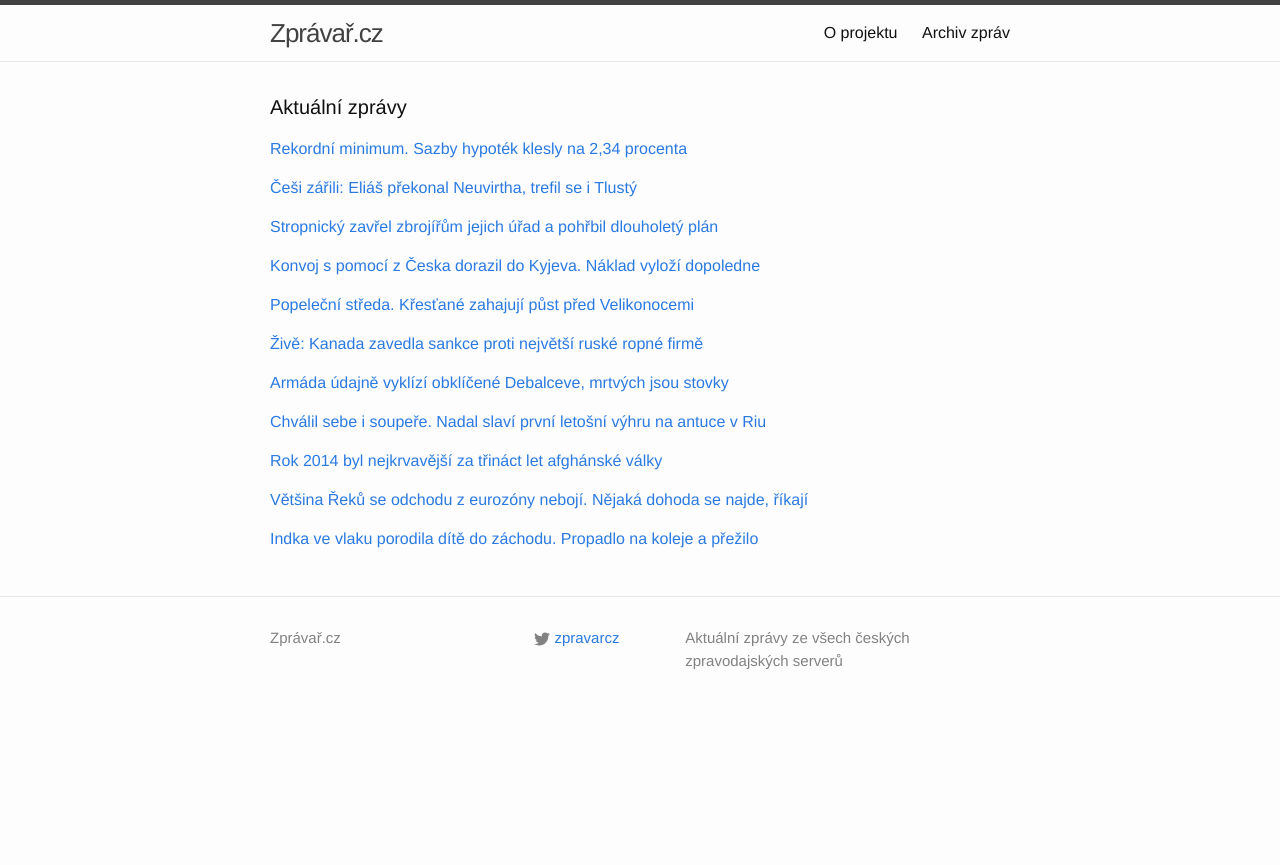
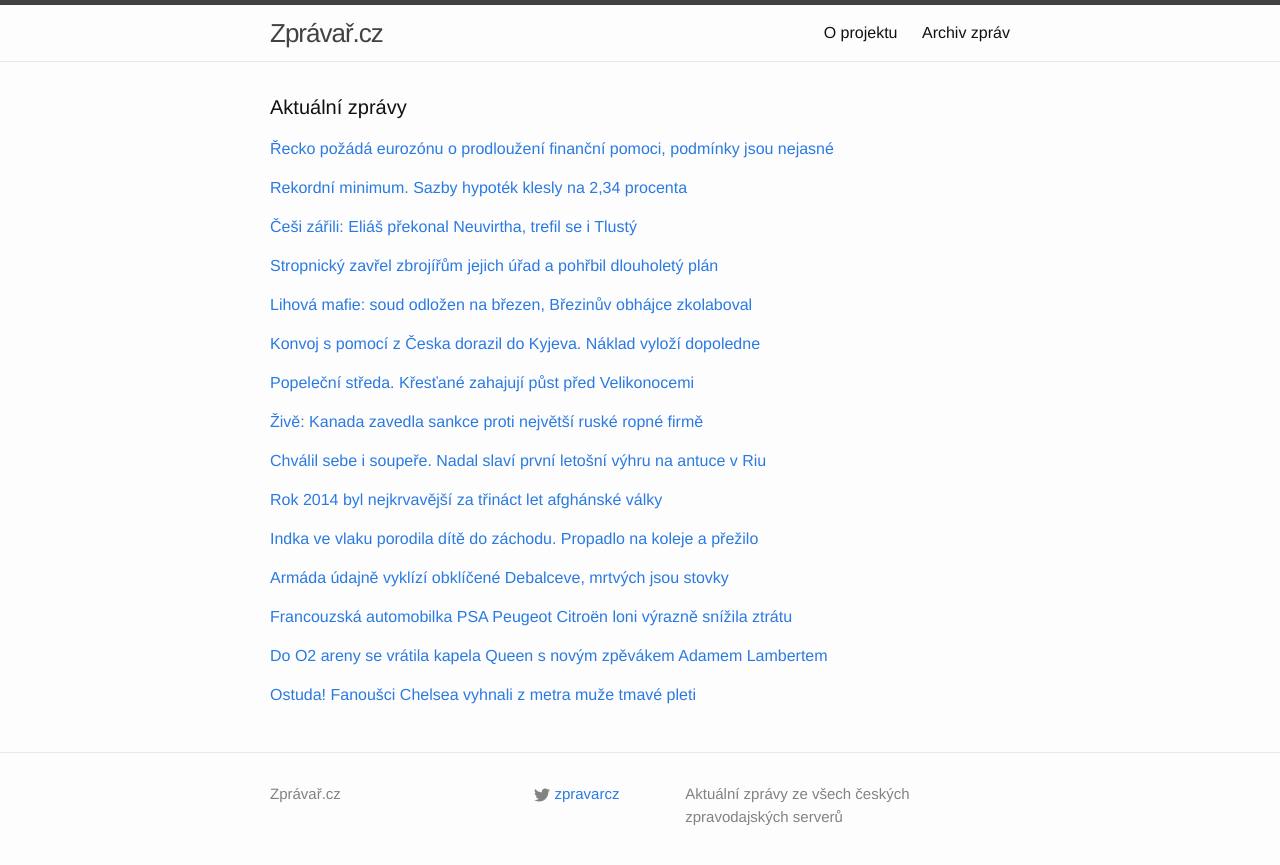
Before and after one commit to adliska/zpravar, a Jekyll site: the page built from index.html, in a window 1280 px wide. Shown: the top 865 px of the page. Built offline with Jekyll 4.4.1, drawn with Linux system fonts in a browser that asks for light colours.

Commit message:
zpravar news update

```diff
--- a/index.html
+++ b/index.html
@@ -5,8 +5,20 @@ layout: default
 <div class="home">
     <h1 class="page-heading">Aktuální zprávy</h1>
 
-<p><a href="javascript:;" onclick="toggle_visibility('zpravy0')">Rekordní minimum. Sazby hypoték klesly na 2,34 procenta</a></p>
+<p><a href="javascript:;" onclick="toggle_visibility('zpravy0')">Řecko požádá eurozónu o prodloužení finanční pomoci, podmínky jsou nejasné</a></p>
 <div id="zpravy0" style="display:none">
+<ul>
+<li><a href=http://byznys.ihned.cz/c1-63553970-recko-pozada-eurozonu-o-prodlouzeni-financni-pomoci-podminky-jsou-nejasne>Řecko požádá eurozónu o prodloužení finanční pomoci, podmínky jsou nejasné - byznys.ihned.cz</a></li>
+<li><a href=http://www.denik.cz/ekonomika/recko-potvrdilo-ze-pozada-eurozonu-o-prodlouzeni-financni-pomoci-20150218.html>Řecko potvrdilo, že požádá eurozónu o prodloužení finanční pomoci - www.denik.cz</a></li>
+<li><a href=http://zpravy.aktualne.cz/ekonomika/recko-zada-eurozonu-o-dalsi-penize-k-podminkam-mlci/r~f36486d0b74e11e486b9002590604f2e/>Řecko žádá eurozónu o další peníze, k podmínkám mlčí - zpravy.aktualne.cz</a></li>
+<li><a href=http://www.financninoviny.cz/zpravodajstvi/zpravy/recko-potvrdilo-ze-pozada-eurozonu-o-prodlouzeni-financni-pomoci/1182733>Řecko potvrdilo, že požádá eurozónu o prodloužení finanční pomoci - www.financninoviny.cz</a></li>
+<li><a href=http://www.ceskatelevize.cz/ct24/ekonomika/302063-recko-pozada-eurozonu-o-prodlouzeni-financni-pomoci/>Řecko požádá eurozónu o prodloužení finanční pomoci - www.ceskatelevize.cz</a></li>
+<li><a href=http://www.rozhlas.cz/_zprava/vetsina-reku-se-odchodu-z-eurozony-neboji-nejaka-dohoda-se-najde-rikaji--1456937>Většina Řeků se odchodu z eurozóny nebojí. Nějaká dohoda se najde, říkají - www.rozhlas.cz</a></li>
+<li><a href=http://www.rozhlas.cz/_zprava/recko-pozada-eurozonu-o-prodlouzeni-zachranneho-programu-pise-recky-denik--1456861>Řecko požádá eurozónu o prodloužení záchranného programu, píše řecký deník  - www.rozhlas.cz</a></li>
+<li><a href=http://www.rozhlas.cz/_zprava/recko-eurozonu-pozada-o-prodlouzeni-zachranneho-programu-pise-recky-denik--1456861>Řecko eurozónu požádá o prodloužení záchranného programu, píše řecký deník  - www.rozhlas.cz</a></li>
+</ul>
+</div><p><a href="javascript:;" onclick="toggle_visibility('zpravy1')">Rekordní minimum. Sazby hypoték klesly na 2,34 procenta</a></p>
+<div id="zpravy1" style="display:none">
 <ul>
 <li><a href=http://zpravy.e15.cz/byznys/finance-a-bankovnictvi/rekordni-minimum-sazby-hypotek-klesly-na-2-34-procenta-1164188>Rekordní minimum. Sazby hypoték klesly na 2,34 procenta - zpravy.e15.cz</a></li>
 <li><a href=http://www.denik.cz/ekonomika/sazby-hypotek-klesly-na-dalsi-rekordni-minimum-2-34-procenta-20150218.html>Sazby hypoték klesly na další rekordní minimum 2,34 procenta - www.denik.cz</a></li>
@@ -17,8 +29,8 @@ layout: default
 <li><a href=http://www.financninoviny.cz/zpravodajstvi/zpravy/sazby-hypotek-klesly-na-dalsi-rekordni-minimum-2-34-procenta/1182667>Sazby hypoték klesly na další rekordní minimum 2,34 procenta - www.financninoviny.cz</a></li>
 <li><a href=http://finance.idnes.cz/hypoindex-a-sazby-za-leden-2015-dg9-/hypoindex.aspx?c=A150217_100553_hypoindex_sov>Hypoteční sazby stále nebrzdí. Padl další rekord - finance.idnes.cz</a></li>
 </ul>
-</div><p><a href="javascript:;" onclick="toggle_visibility('zpravy1')">Češi zářili: Eliáš překonal Neuvirtha, trefil se i Tlustý</a></p>
-<div id="zpravy1" style="display:none">
+</div><p><a href="javascript:;" onclick="toggle_visibility('zpravy2')">Češi zářili: Eliáš překonal Neuvirtha, trefil se i Tlustý</a></p>
+<div id="zpravy2" style="display:none">
 <ul>
 <li><a href=http://www.tyden.cz/rubriky/sport/hokej/nhl/cesi-zarili-elias-prekonal-neuvirtha-trefil-se-i-tlusty_333757.html>Češi zářili: Eliáš překonal Neuvirtha, trefil se i Tlustý - www.tyden.cz</a></li>
 <li><a href=http://www.tyden.cz/rubriky/sport/hokej/nhl/elias-prekonal-neuvirtha-trefil-se-i-tlusty_333757.html>Eliáš překonal Neuvirtha, trefil se i Tlustý - www.tyden.cz</a></li>
@@ -28,8 +40,8 @@ layout: default
 <li><a href=http://sport.aktualne.cz/elias-tahl-dably-za-vyhrou-neuvirth-je-ale-hodne-trapil/r~d4ae9ef8b72e11e4a10c0025900fea04/>Eliáš táhl Ďábly za výhrou, Neuvirth je ale hodně trápil - sport.aktualne.cz</a></li>
 <li><a href=http://www.sportovninoviny.cz/zpravy/elias-skoroval-ale-brankar-neuvirth-potrapil-new-jersey/1182687>Eliáš skóroval, ale brankář Neuvirth potrápil New Jersey - www.sportovninoviny.cz</a></li>
 </ul>
-</div><p><a href="javascript:;" onclick="toggle_visibility('zpravy2')">Stropnický zavřel zbrojířům jejich úřad a pohřbil dlouholetý plán </a></p>
-<div id="zpravy2" style="display:none">
+</div><p><a href="javascript:;" onclick="toggle_visibility('zpravy3')">Stropnický zavřel zbrojířům jejich úřad a pohřbil dlouholetý plán </a></p>
+<div id="zpravy3" style="display:none">
 <ul>
 <li><a href=http://www.lidovky.cz/stropnicky-zavrel-zbrojirum-jejich-urad-a-pohrbil-dlouholety-plan-1f1-/zpravy-domov.aspx?c=A150218_075119_ln_domov_ele>Stropnický zavřel zbrojířům jejich úřad a pohřbil dlouholetý plán  - www.lidovky.cz</a></li>
 <li><a href=http://www.ceskatelevize.cz/ct24/domaci/302059-ministerstvo-obrany-zrusilo-narodni-urad-pro-vyzbrojovani/>Ministerstvo obrany zrušilo Národní úřad pro vyzbrojování - www.ceskatelevize.cz</a></li>
@@ -38,8 +50,17 @@ layout: default
 <li><a href=http://www.tyden.cz/rubriky/domaci/ministerstvo-obrany-zrusilo-narodni-urad-pro-vyzbrojovani_333751.html>Ministerstvo obrany zrušilo Národní úřad pro vyzbrojování - www.tyden.cz</a></li>
 <li><a href=http://www.denik.cz/z_domova/ministerstvo-obrany-zrusilo-narodni-urad-pro-vyzbrojovani-20150218.html>Ministerstvo obrany zrušilo Národní úřad pro vyzbrojování - www.denik.cz</a></li>
 </ul>
-</div><p><a href="javascript:;" onclick="toggle_visibility('zpravy3')">Konvoj s pomocí z Česka dorazil do Kyjeva. Náklad vyloží dopoledne</a></p>
-<div id="zpravy3" style="display:none">
+</div><p><a href="javascript:;" onclick="toggle_visibility('zpravy4')">Lihová mafie: soud odložen na březen, Březinův obhájce zkolaboval </a></p>
+<div id="zpravy4" style="display:none">
+<ul>
+<li><a href=http://www.lidovky.cz/lihova-mafie-soud-odlozen-na-brezen-brezinuv-obhajce-skolaboval-pwv-/zpravy-domov.aspx?c=A150218_101425_ln_domov_ele>Lihová mafie: soud odložen na březen, Březinův obhájce zkolaboval  - www.lidovky.cz</a></li>
+<li><a href=http://www.novinky.cz/krimi/361971-pri-vypovedi-bosse-lihove-mafie-u-soudu-zkolaboval-obhajce.html>Při výpovědi bosse lihové mafie u soudu zkolaboval obhájce - www.novinky.cz</a></li>
+<li><a href=http://zpravy.aktualne.cz/regiony/olomoucky/soudce-prerusil-proces-s-lihovou-mafii-obhajce-zkolaboval/r~9228c214b74e11e49bec0025900fea04/>Soudce přerušil proces s lihovou mafií, obhájce zkolaboval - zpravy.aktualne.cz</a></li>
+<li><a href=http://www.ceskenoviny.cz/zpravy/zpravy/proces-s-lihovou-mafii-byl-prerusen-jeden-z-obhajcu-zkolaboval/1182732>Proces s lihovou mafií byl přerušen, jeden z obhájců zkolaboval - www.ceskenoviny.cz</a></li>
+<li><a href=http://www.denik.cz/z_domova/proces-s-lihovou-mafii-byl-prerusen-jeden-z-obhajcu-zkolaboval-20150218.html>Proces s lihovou mafií byl přerušen, jeden z obhájců zkolaboval - www.denik.cz</a></li>
+</ul>
+</div><p><a href="javascript:;" onclick="toggle_visibility('zpravy5')">Konvoj s pomocí z Česka dorazil do Kyjeva. Náklad vyloží dopoledne</a></p>
+<div id="zpravy5" style="display:none">
 <ul>
 <li><a href=http://www.rozhlas.cz/_zprava/konvoj-s-pomoci-z-ceska-dorazil-do-kyjeva-naklad-vylozi-dopoledne--1456867>Konvoj s pomocí z Česka dorazil do Kyjeva. Náklad vyloží dopoledne - www.rozhlas.cz</a></li>
 <li><a href=http://zpravy.idnes.cz/konvoj-na-ukrajinu-z-ceska-dojel-daz-/zahranicni.aspx?c=A150218_063801_zahranicni_wlk>Český konvoj dorazil do Kyjeva. Přivezl spacáky i lékařské přístroje - zpravy.idnes.cz</a></li>
@@ -47,49 +68,35 @@ layout: default
 <li><a href=http://www.novinky.cz/zahranicni/evropa/361952-konvoj-s-ceskou-humanitarni-pomoci-ukrajine-dojel-do-kyjeva.html>Konvoj s českou humanitární pomocí Ukrajině dojel do Kyjeva  - www.novinky.cz</a></li>
 <li><a href=http://www.ceskenoviny.cz/zpravy/zpravy/konvoj-s-ceskou-humanitarni-pomoci-ukrajine-dojel-do-kyjeva/1182670>Konvoj s českou humanitární pomocí Ukrajině dojel do Kyjeva - www.ceskenoviny.cz</a></li>
 </ul>
-</div><p><a href="javascript:;" onclick="toggle_visibility('zpravy4')">Popeleční středa. Křesťané zahajují půst před Velikonocemi</a></p>
-<div id="zpravy4" style="display:none">
+</div><p><a href="javascript:;" onclick="toggle_visibility('zpravy6')">Popeleční středa. Křesťané zahajují půst před Velikonocemi</a></p>
+<div id="zpravy6" style="display:none">
 <ul>
 <li><a href=http://www.tyden.cz/rubriky/domaci/popelecni-streda-krestane-zahajuji-pust-pred-velikonocemi_333758.html>Popeleční středa. Křesťané zahajují půst před Velikonocemi - www.tyden.cz</a></li>
 <li><a href=http://www.lidovky.cz/popelecni-stredou-krestane-vstupuji-do-pustu-pred-velikonocemi-pxu-/dobra-chut.aspx?c=A150218_094356_dobra-chut_ape>Začíná půst. Křesťané si připomínají duchovní hodnoty  - www.lidovky.cz</a></li>
 <li><a href=http://www.denik.cz/z_domova/popelecni-stredou-krestane-vstupuji-do-pustu-pred-velikonocemi-20150218.html>Popeleční středou křesťané vstupují do půstu před Velikonocemi - www.denik.cz</a></li>
 <li><a href=http://echo24.cz/a/wKZmK>Prach jsi a v prach se navrátíš. Popeleční středou začíná půst - echo24.cz</a></li>
 </ul>
-</div><p><a href="javascript:;" onclick="toggle_visibility('zpravy5')">Živě: Kanada zavedla sankce proti největší ruské ropné firmě</a></p>
-<div id="zpravy5" style="display:none">
+</div><p><a href="javascript:;" onclick="toggle_visibility('zpravy7')">Živě: Kanada zavedla sankce proti největší ruské ropné firmě</a></p>
+<div id="zpravy7" style="display:none">
 <ul>
 <li><a href=http://zpravy.aktualne.cz/zahranici/zive-streda-18-unora-ukrajina-rusko-separatiste/r~27a740c2b14111e490f70025900fea04/>Živě: Kanada zavedla sankce proti největší ruské ropné firmě - zpravy.aktualne.cz</a></li>
 <li><a href=http://zpravy.e15.cz/zahranicni/politika/kanada-zavedla-nove-protiruske-sankce-cilene-na-rosneft-i-rostec-1164164>Kanada zavedla nové protiruské sankce cílené na Rosněfť i Rostec - zpravy.e15.cz</a></li>
 <li><a href=http://www.novinky.cz/ekonomika/361951-kanada-zavedla-nove-protiruske-sankce-cilene-na-rosneft-i-rostec.html>Kanada zavedla nové protiruské sankce cílené na Rosněfť i Rostec  - www.novinky.cz</a></li>
 <li><a href=http://www.ceskenoviny.cz/zpravy/zpravy/kanada-zavedla-nove-protiruske-sankce-cilene-na-rosneft-i-rostec/1182683>Kanada zavedla nové protiruské sankce cílené na Rosněfť i Rostec - www.ceskenoviny.cz</a></li>
 </ul>
-</div><p><a href="javascript:;" onclick="toggle_visibility('zpravy6')">Armáda údajně vyklízí obklíčené Debalceve, mrtvých jsou stovky</a></p>
-<div id="zpravy6" style="display:none">
-<ul>
-<li><a href=http://www.ceskenoviny.cz/zpravy/zpravy/armada-udajne-vyklizi-obklicene-debalceve-mrtvych-jsou-stovky/1182729>Armáda údajně vyklízí obklíčené Debalceve, mrtvých jsou stovky - www.ceskenoviny.cz</a></li>
-<li><a href=http://zahranicni.ihned.cz/c1-63553790-ukrajinska-armada-udajne-vyklizi-obklicene-debalceve-mrtvych-jsou-stovky>Ukrajinská armáda údajně vyklízí obklíčené Debalceve, mrtvých jsou stovky - zahranicni.ihned.cz</a></li>
-<li><a href=http://www.ceskatelevize.cz/ct24/svet/302060-vojaci-se-udajne-stahuji-z-debalceve-mrtvych-jsou-stovky/>Vojáci se údajně stahují z Debalceve, mrtvých jsou stovky - www.ceskatelevize.cz</a></li>
-</ul>
-</div><p><a href="javascript:;" onclick="toggle_visibility('zpravy7')">Chválil sebe i soupeře. Nadal slaví první letošní výhru na antuce v Riu</a></p>
-<div id="zpravy7" style="display:none">
+</div><p><a href="javascript:;" onclick="toggle_visibility('zpravy8')">Chválil sebe i soupeře. Nadal slaví první letošní výhru na antuce v Riu</a></p>
+<div id="zpravy8" style="display:none">
 <ul>
 <li><a href=http://www.denik.cz/tenis/chvalil-sebe-i-soupere-nadal-slavi-prvni-letosni-vyhru-na-antuce-v-riu-20150218.html>Chválil sebe i soupeře. Nadal slaví první letošní výhru na antuce v Riu - www.denik.cz</a></li>
 <li><a href=http://www.sportovninoviny.cz/zpravy/nadal-vyhral-v-riu-nad-bellucim-prvni-letosni-zapas-na-antuce/1182707>Nadal vyhrál v Riu nad Bellucim první letošní zápas na antuce - www.sportovninoviny.cz</a></li>
 <li><a href=http://sport.aktualne.cz/nadal-skolil-belluciho-a-ovladl-svuj-prvni-zapas-na-antuce/r~010b68aeb73f11e4a10c0025900fea04/>Nadal skolil Belluciho a ovládl svůj první zápas na antuce - sport.aktualne.cz</a></li>
 </ul>
-</div><p><a href="javascript:;" onclick="toggle_visibility('zpravy8')">Rok 2014 byl nejkrvavější za třináct let afghánské války</a></p>
-<div id="zpravy8" style="display:none">
+</div><p><a href="javascript:;" onclick="toggle_visibility('zpravy9')">Rok 2014 byl nejkrvavější za třináct let afghánské války</a></p>
+<div id="zpravy9" style="display:none">
 <ul>
 <li><a href=http://www.ceskatelevize.cz/ct24/svet/302058-rok-2014-byl-nejkrvavejsi-za-trinact-let-afghanske-valky/>Rok 2014 byl nejkrvavější za třináct let afghánské války - www.ceskatelevize.cz</a></li>
 <li><a href=http://zahranicni.ihned.cz/c1-63553360-rok-2014-byl-nejkrvavejsi-za-trinact-let-valky-v-afghanistanu>Rok 2014 byl nejkrvavější za třináct let války v Afghánistánu - zahranicni.ihned.cz</a></li>
 <li><a href=http://www.ceskenoviny.cz/zpravy/zpravy/rok-2014-byl-nejkrvavejsi-za-trinact-let-afghanske-valky/1182706>Rok 2014 byl nejkrvavější za třináct let afghánské války - www.ceskenoviny.cz</a></li>
-</ul>
-</div><p><a href="javascript:;" onclick="toggle_visibility('zpravy9')">Většina Řeků se odchodu z eurozóny nebojí. Nějaká dohoda se najde, říkají</a></p>
-<div id="zpravy9" style="display:none">
-<ul>
-<li><a href=http://www.rozhlas.cz/_zprava/vetsina-reku-se-odchodu-z-eurozony-neboji-nejaka-dohoda-se-najde-rikaji--1456937>Většina Řeků se odchodu z eurozóny nebojí. Nějaká dohoda se najde, říkají - www.rozhlas.cz</a></li>
-<li><a href=http://www.rozhlas.cz/_zprava/recko-pozada-eurozonu-o-prodlouzeni-zachranneho-programu-pise-recky-denik--1456861>Řecko požádá eurozónu o prodloužení záchranného programu, píše řecký deník  - www.rozhlas.cz</a></li>
-<li><a href=http://www.rozhlas.cz/_zprava/recko-eurozonu-pozada-o-prodlouzeni-zachranneho-programu-pise-recky-denik--1456861>Řecko eurozónu požádá o prodloužení záchranného programu, píše řecký deník  - www.rozhlas.cz</a></li>
 </ul>
 </div><p><a href="javascript:;" onclick="toggle_visibility('zpravy10')">Indka ve vlaku porodila dítě do záchodu. Propadlo na koleje a přežilo</a></p>
 <div id="zpravy10" style="display:none">
@@ -98,4 +105,32 @@ layout: default
 <li><a href=http://www.novinky.cz/zahranicni/svet/361955-indka-porodila-ve-vlaku-na-zachode-novorozene-prezilo-pad-do-kolejiste.html>Indka porodila ve vlaku na záchodě, novorozeně přežilo pád do kolejiště - www.novinky.cz</a></li>
 <li><a href=http://www.novinky.cz/zahranicni/svet/361955-indka-porodila-ve-vlaku-na-zachode-novorozene-propadlo-do-kolejiste.html>Indka porodila ve vlaku na záchodě, novorozeně propadlo do kolejiště - www.novinky.cz</a></li>
 </ul>
+</div><p><a href="javascript:;" onclick="toggle_visibility('zpravy11')">Armáda údajně vyklízí obklíčené Debalceve, mrtvých jsou stovky</a></p>
+<div id="zpravy11" style="display:none">
+<ul>
+<li><a href=http://www.ceskenoviny.cz/zpravy/zpravy/armada-udajne-vyklizi-obklicene-debalceve-mrtvych-jsou-stovky/1182729>Armáda údajně vyklízí obklíčené Debalceve, mrtvých jsou stovky - www.ceskenoviny.cz</a></li>
+<li><a href=http://zahranicni.ihned.cz/c1-63553790-ukrajinska-armada-udajne-vyklizi-obklicene-debalceve-mrtvych-jsou-stovky>Ukrajinská armáda údajně vyklízí obklíčené Debalceve, mrtvých jsou stovky - zahranicni.ihned.cz</a></li>
+<li><a href=http://www.ceskatelevize.cz/ct24/svet/302060-vojaci-se-udajne-stahuji-z-debalceve-mrtvych-jsou-stovky/>Vojáci se údajně stahují z Debalceve, mrtvých jsou stovky - www.ceskatelevize.cz</a></li>
+</ul>
+</div><p><a href="javascript:;" onclick="toggle_visibility('zpravy12')">Francouzská automobilka PSA Peugeot Citroën loni výrazně snížila ztrátu</a></p>
+<div id="zpravy12" style="display:none">
+<ul>
+<li><a href=http://byznys.ihned.cz/c1-63553770-francouzska-automobilka-psa-peugeot-citroen-loni-vyrazne-snizila-ztratu>Francouzská automobilka PSA Peugeot Citroën loni výrazně snížila ztrátu - byznys.ihned.cz</a></li>
+<li><a href=http://zpravy.e15.cz/byznys/prumysl-a-energetika/automobilka-psa-snizila-ztratu-pomohla-expanze-v-cine-i-evropske-oziveni-1164207>Automobilka PSA snížila ztrátu. Pomohla expanze v Číně i evropské oživení - zpravy.e15.cz</a></li>
+<li><a href=http://www.financninoviny.cz/zpravodajstvi/zpravy/automobilka-psa-peugeot-citroen-loni-vyrazne-snizila-ztratu/1182725>Automobilka PSA Peugeot Citroën loni výrazně snížila ztrátu - www.financninoviny.cz</a></li>
+</ul>
+</div><p><a href="javascript:;" onclick="toggle_visibility('zpravy13')">Do O2 areny se vrátila kapela Queen s novým zpěvákem Adamem Lambertem</a></p>
+<div id="zpravy13" style="display:none">
+<ul>
+<li><a href=http://www.denik.cz/hudba/do-o2-areny-se-vratila-kapela-queen-s-novym-zpevakem-adamem-lambertem-20150217-k.html>Do O2 areny se vrátila kapela Queen s novým zpěvákem Adamem Lambertem - www.denik.cz</a></li>
+<li><a href=http://www.novinky.cz/kultura/361961-recenze-roztomile-queen-retro.html>RECENZE: Roztomilé Queen retro - www.novinky.cz</a></li>
+<li><a href=http://kultura.idnes.cz/recenze-queen-a-adam-lambert-dp5-/hudba.aspx?c=A150218_013721_hudba_vdr>RECENZE: Koncert Queen je něco mezi muzikálem, parodií, retrem a onanií - kultura.idnes.cz</a></li>
+</ul>
+</div><p><a href="javascript:;" onclick="toggle_visibility('zpravy14')">Ostuda! Fanoušci Chelsea vyhnali z metra muže tmavé pleti</a></p>
+<div id="zpravy14" style="display:none">
+<ul>
+<li><a href=http://www.tyden.cz/rubriky/sport/fotbal/zahranicni-souteze/ostuda-fanousci-chelsea-vyhnali-z-metra-muze-tmave-pleti_333771.html>Ostuda! Fanoušci Chelsea vyhnali z metra muže tmavé pleti - www.tyden.cz</a></li>
+<li><a href=http://www.denik.cz/fotbal/nasili-a-rasismus-fanousci-chelsea-se-predvedli-v-parizi-20150218.html>Násilí a rasismus. Fanoušci Chelsea se "předvedli" v Paříži - www.denik.cz</a></li>
+<li><a href=http://www.sportovninoviny.cz/zpravy/fanousci-chelsea-se-chovali-rasisticky-v-parizskem-metru/1182722>Fanoušci Chelsea se chovali rasisticky v pařížském metru - www.sportovninoviny.cz</a></li>
+</ul>
 </div></div>
```
